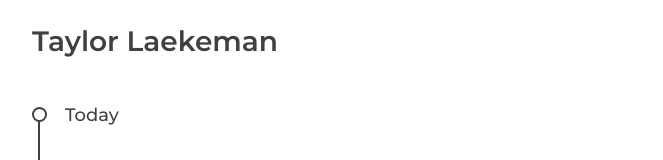
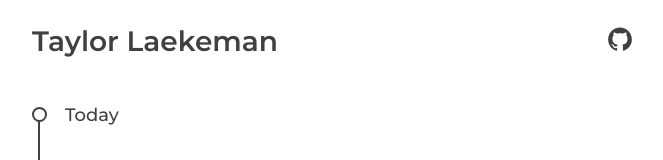
Before and after one commit to taylorlaekeman/tjlaekem, a React (Create React App) app: page / in a window 1280 px wide. Shown: the top 160 px of the page, without its empty margins (308-971 px from the left). Built offline with nearby package versions, Linux system fonts and the light colour scheme.

Commit message:
add github logo (#11)

```diff
--- a/src/components/App.js
+++ b/src/components/App.js
@@ -1,6 +1,7 @@
 import React from 'react';
 import styled, { ThemeProvider } from 'styled-components';
 
+import { ReactComponent as UnstyledGithub } from 'assets/github.svg';
 import Event from 'components/Event';
 import Global from 'styles/Global';
 import theme from 'styles/theme';
@@ -22,6 +23,10 @@ const Article = styled.article`
 
 const Header = styled.header`
   grid-area: header;
+  display: grid;
+  grid-template-areas: 'name github';
+  grid-template-columns: 1fr min-content;
+  align-items: center;
 `;
 
 const Main = styled.main`
@@ -48,6 +53,12 @@ const Main = styled.main`
   }
 `;
 
+const Github = styled(UnstyledGithub)`
+  fill: ${props => props.theme.colours.icon};
+  height: 24px;
+  width: 24px;
+`;
+
 export default () => {
   return (
     <ThemeProvider theme={theme}>
@@ -55,6 +66,9 @@ export default () => {
       <Article>
         <Header>
           <h1>Taylor Laekeman</h1>
+          <a href="https://github.com/tjlaekem">
+            <Github />
+          </a>
         </Header>
         <Main>
           <Event title="Today" />
--- a/src/styles/colours.js
+++ b/src/styles/colours.js
@@ -5,6 +5,7 @@ const palette = {
 
 export default {
   background: palette.white,
+  icon: palette.grey,
   timeline: palette.grey,
   text: palette.grey
 };
```
Also changed, not shown: src/assets/github.svg (added).
